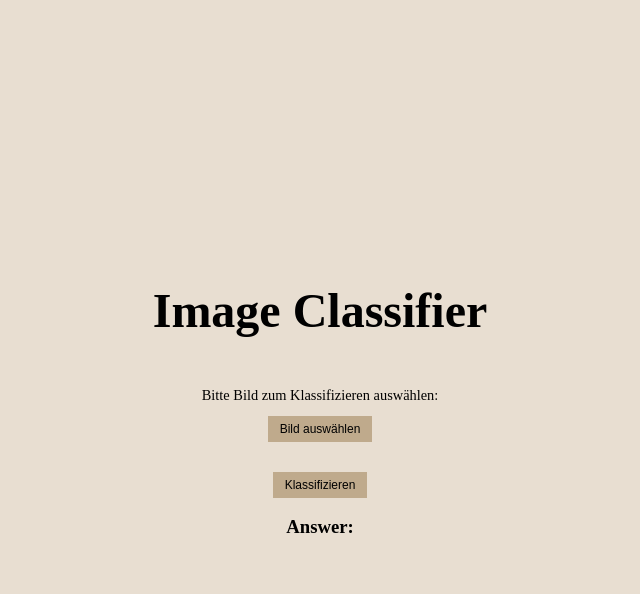
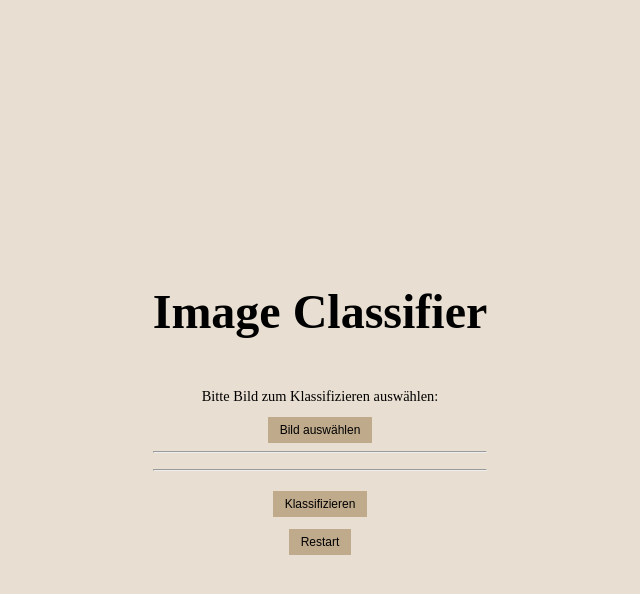
Before and after one commit to ILPATHERA/Projekt_A, a Flask app: page / in a window 1280 px wide. Shown: the top 594 px of the page, without its empty margins (320-960 px from the left). Run offline with Flask 2, Linux system fonts and the light colour scheme.

Commit message:
Letzte Änderungen Frontend

```diff
--- a/static/js/script.js
+++ b/static/js/script.js
@@ -34,3 +34,8 @@
                 imageContainer.style.display = "none";
             }
         });
+
+    function showAnswer() {
+      document.getElementById("predicted_class").style.display = "block";
+      document.getElementsByTagName("h3")[0].style.display = "block";
+    }
--- a/templates/index.html
+++ b/templates/index.html
@@ -13,18 +13,22 @@
         <label for="image">Bitte Bild zum Klassifizieren auswählen:</label>
         <br>
         <button class="button" onclick="document.getElementById('image').click()">Bild auswählen</button>
-        <br>
+        <hr>
         <input type="file" id="image" name="image">
-        <br>
         <div id="image-container">
           <img id="uploaded-image" src="#" alt="Uploaded Image" />
         </div>
-        <input type="submit" value="Klassifizieren" class="button">
+        <hr>
+        <input type="submit" value="Klassifizieren" class="button" onclick="showAnswer()">
         <br>
-        <h3>Answer:</h3>
-        <p id="predicted_class"></p>
+        <h3 style="display:none">Dein Bild wurde klassifiziert als...</h3>
+        <p id="predicted_class" style="display:none"></p>
+
+        <button class="button" onclick="location.reload()">Restart</button>
       </form>
     </div>
+
+
   </body>
   <script src="../static/js/script.js"></script>
 </html>
```
Also changed, not shown: static/css/styles.css (line endings or trailing spaces).
